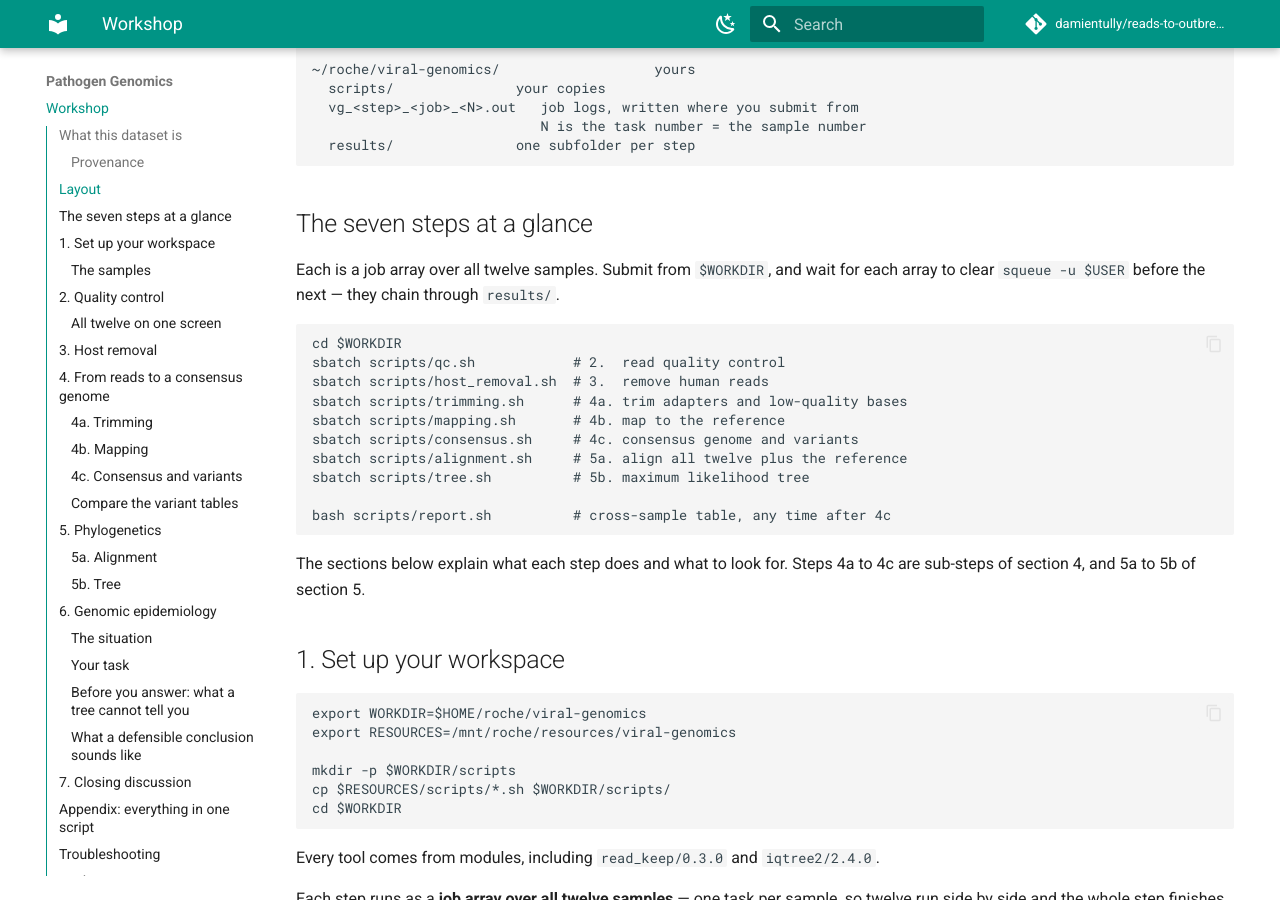
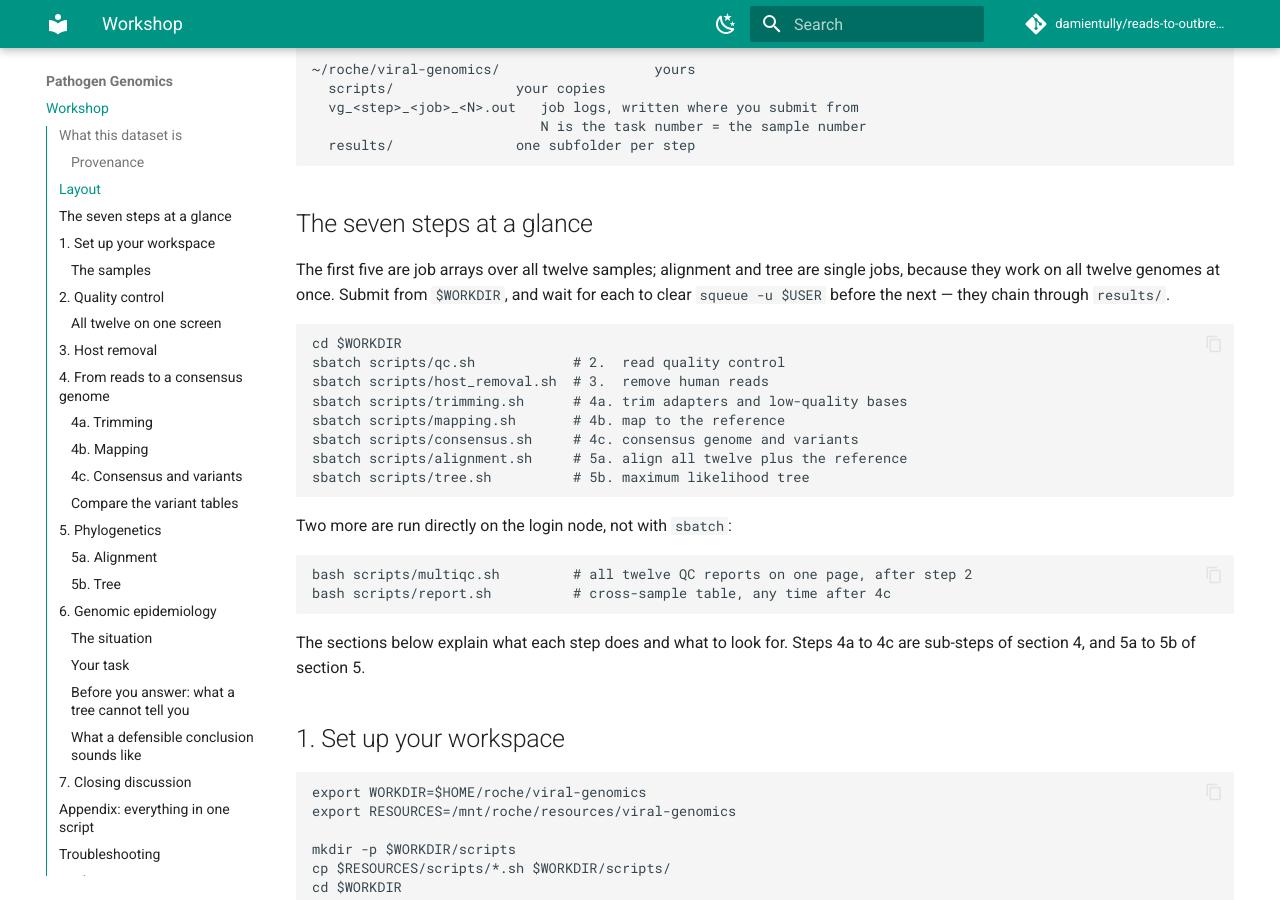
Before and after one commit to damientully/reads-to-outbreaks, an MkDocs documentation site: the page built from docs/index.md, in a window 1280 px wide and 900 px high, scrolled down 1540 px. Built offline with MkDocs 1.6.1 and Material for MkDocs 9.7.7, drawn with Linux system fonts in a browser that asks for light colours; comment, search, counter and statistics services are not loaded.

Commit message:
Correct the at-a-glance summary: not every step is an array
The summary block said "Each is a job array over all twelve samples", which is
wrong for alignment.sh and tree.sh - both single jobs over all twelve genomes
at once. That sentence is the same misreading that made the per-sample scripts
look like they processed one sample, so it is worth being exact about.

Also lists the two login-node scripts separately, multiqc.sh included, since
they are run with bash rather than sbatch.

````diff
--- a/docs/index.md
+++ b/docs/index.md
@@ -75,9 +75,10 @@ traced back to the public record.
 
 ## The seven steps at a glance
 
-Each is a job array over all twelve samples. Submit from `$WORKDIR`, and wait for
-each array to clear `squeue -u $USER` before the next — they chain through
-`results/`.
+The first five are job arrays over all twelve samples; alignment and tree are
+single jobs, because they work on all twelve genomes at once. Submit from
+`$WORKDIR`, and wait for each to clear `squeue -u $USER` before the next — they
+chain through `results/`.
 
 ```
 cd $WORKDIR
@@ -88,7 +89,12 @@ sbatch scripts/mapping.sh       # 4b. map to the reference
 sbatch scripts/consensus.sh     # 4c. consensus genome and variants
 sbatch scripts/alignment.sh     # 5a. align all twelve plus the reference
 sbatch scripts/tree.sh          # 5b. maximum likelihood tree
+```
 
+Two more are run directly on the login node, not with `sbatch`:
+
+```
+bash scripts/multiqc.sh         # all twelve QC reports on one page, after step 2
 bash scripts/report.sh          # cross-sample table, any time after 4c
 ```
 
````
